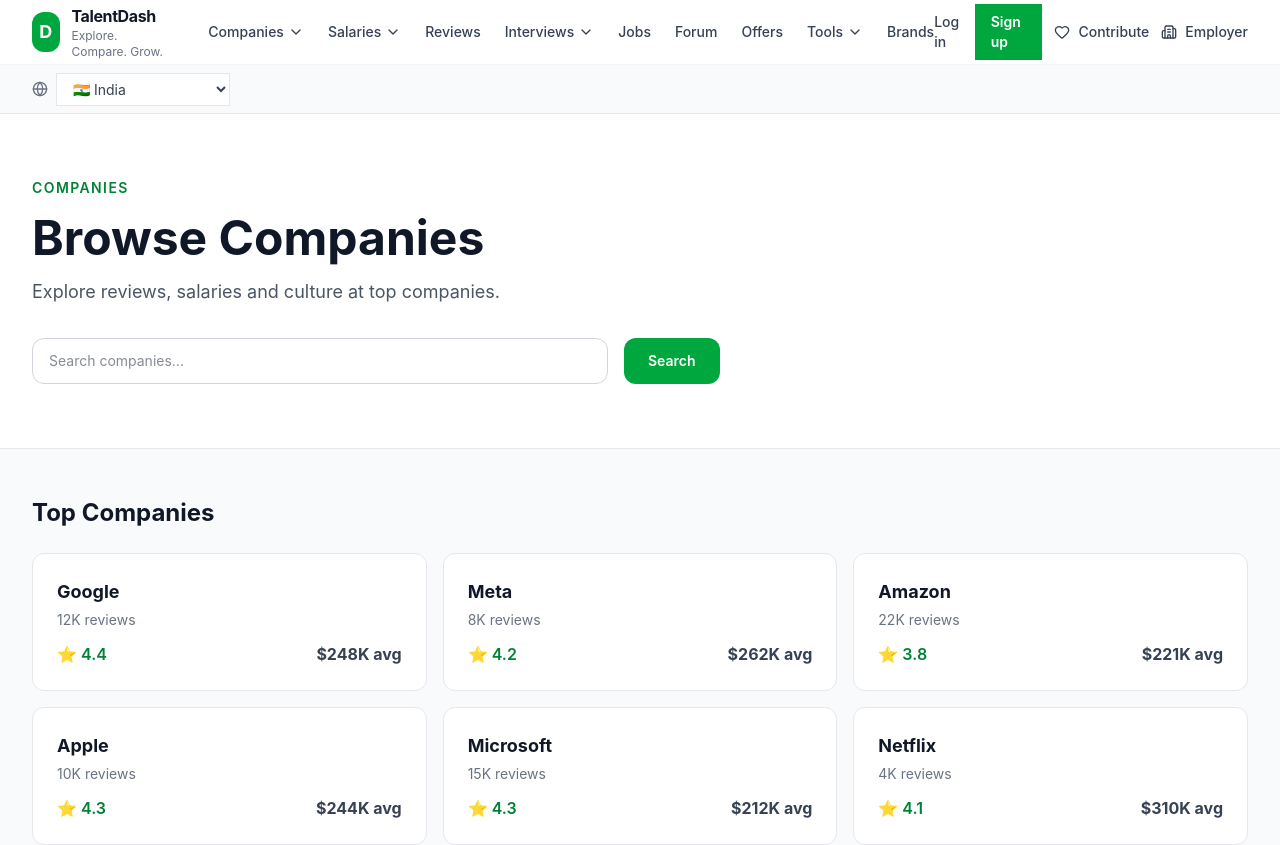
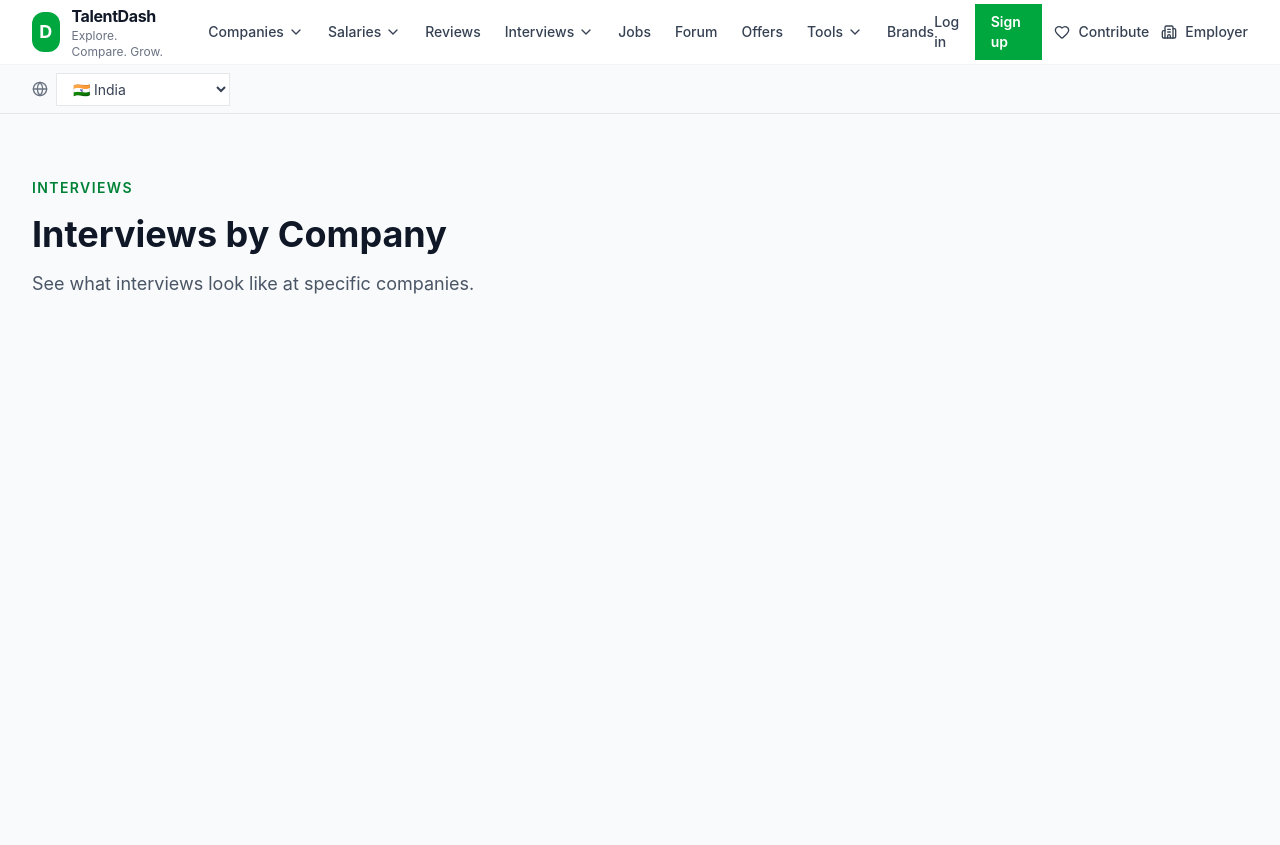
Before and after one commit to sanikakarche/-talentdash_Team1, a Next.js app in the folder apps/web/: page /interviews/companies in a window 1280 px wide. Shown: the top 845 px of the page. Built offline with nearby package versions, Linux system fonts and the light colour scheme.

Commit message:
feat: add all interview and company sub-pages

```diff
--- /dev/null
+++ b/apps/web/app/interviews/companies/page.tsx
@@ -0,0 +1,11 @@
+export default function InterviewsByCompanyPage() {
+  return (
+    <main className="min-h-screen bg-gray-50">
+      <div className="mx-auto max-w-7xl px-4 py-16 sm:px-6 lg:px-8">
+        <p className="text-sm font-semibold uppercase tracking-widest text-green-700">Interviews</p>
+        <h1 className="mt-4 text-4xl font-bold text-gray-900">Interviews by Company</h1>
+        <p className="mt-4 text-lg text-gray-600">See what interviews look like at specific companies.</p>
+      </div>
+    </main>
+  );
+}
--- /dev/null
+++ b/apps/web/app/interviews/questions/page.tsx
@@ -0,0 +1,11 @@
+export default function InterviewQuestionsPage() {
+  return (
+    <main className="min-h-screen bg-gray-50">
+      <div className="mx-auto max-w-7xl px-4 py-16 sm:px-6 lg:px-8">
+        <p className="text-sm font-semibold uppercase tracking-widest text-green-700">Interviews</p>
+        <h1 className="mt-4 text-4xl font-bold text-gray-900">Browse Interview Questions</h1>
+        <p className="mt-4 text-lg text-gray-600">Real questions from top company interviews.</p>
+      </div>
+    </main>
+  );
+}
--- /dev/null
+++ b/apps/web/app/interviews/roles/page.tsx
@@ -0,0 +1,11 @@
+export default function InterviewsByRolePage() {
+  return (
+    <main className="min-h-screen bg-gray-50">
+      <div className="mx-auto max-w-7xl px-4 py-16 sm:px-6 lg:px-8">
+        <p className="text-sm font-semibold uppercase tracking-widest text-green-700">Interviews</p>
+        <h1 className="mt-4 text-4xl font-bold text-gray-900">Interviews by Role</h1>
+        <p className="mt-4 text-lg text-gray-600">Filter interview experiences by job role.</p>
+      </div>
+    </main>
+  );
+}
--- /dev/null
+++ b/apps/web/app/interviews/share/page.tsx
@@ -0,0 +1,11 @@
+export default function ShareInterviewPage() {
+  return (
+    <main className="min-h-screen bg-gray-50">
+      <div className="mx-auto max-w-7xl px-4 py-16 sm:px-6 lg:px-8">
+        <p className="text-sm font-semibold uppercase tracking-widest text-green-700">Interviews</p>
+        <h1 className="mt-4 text-4xl font-bold text-gray-900">Share Your Experience</h1>
+        <p className="mt-4 text-lg text-gray-600">Help others by sharing your interview experience anonymously.</p>
+      </div>
+    </main>
+  );
+}
```
